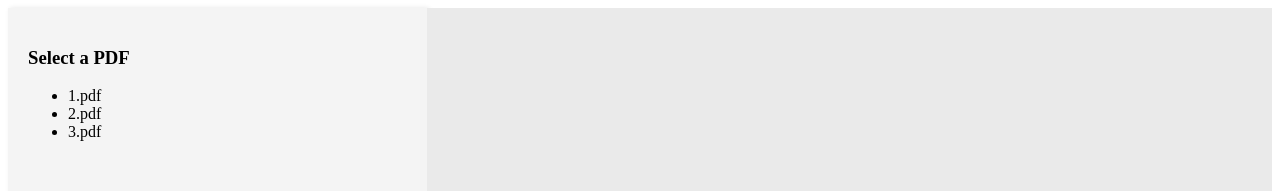
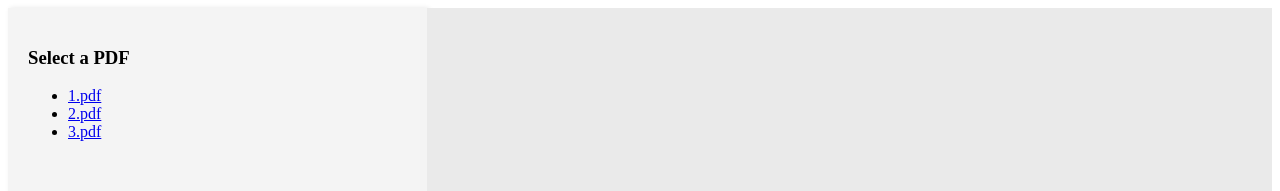
Before and after one commit to wasabina67/pdf.js-example, a website: page docs/index.html in a window 1280 px wide. Shown: the top 191 px of the page. Drawn offline with Linux system fonts and the light colour scheme.

Commit message:
Update docs/index.html, docs/script.js

```diff
--- a/docs/index.html
+++ b/docs/index.html
@@ -11,9 +11,9 @@
       <div class="sidebar">
         <h3>Select a PDF</h3>
         <ul>
-          <li>1.pdf</li>
-          <li>2.pdf</li>
-          <li>3.pdf</li>
+          <li><a href="#" onclick="loadPDF('1.pdf')">1.pdf</a></li>
+          <li><a href="#" onclick="loadPDF('2.pdf')">2.pdf</a></li>
+          <li><a href="#" onclick="loadPDF('3.pdf')">3.pdf</a></li>
         </ul>
       </div>
       <div class="viewer">
--- a/docs/script.js
+++ b/docs/script.js
@@ -0,0 +1,3 @@
+function loadPDF(path) {
+  console.log(path);
+}
```
